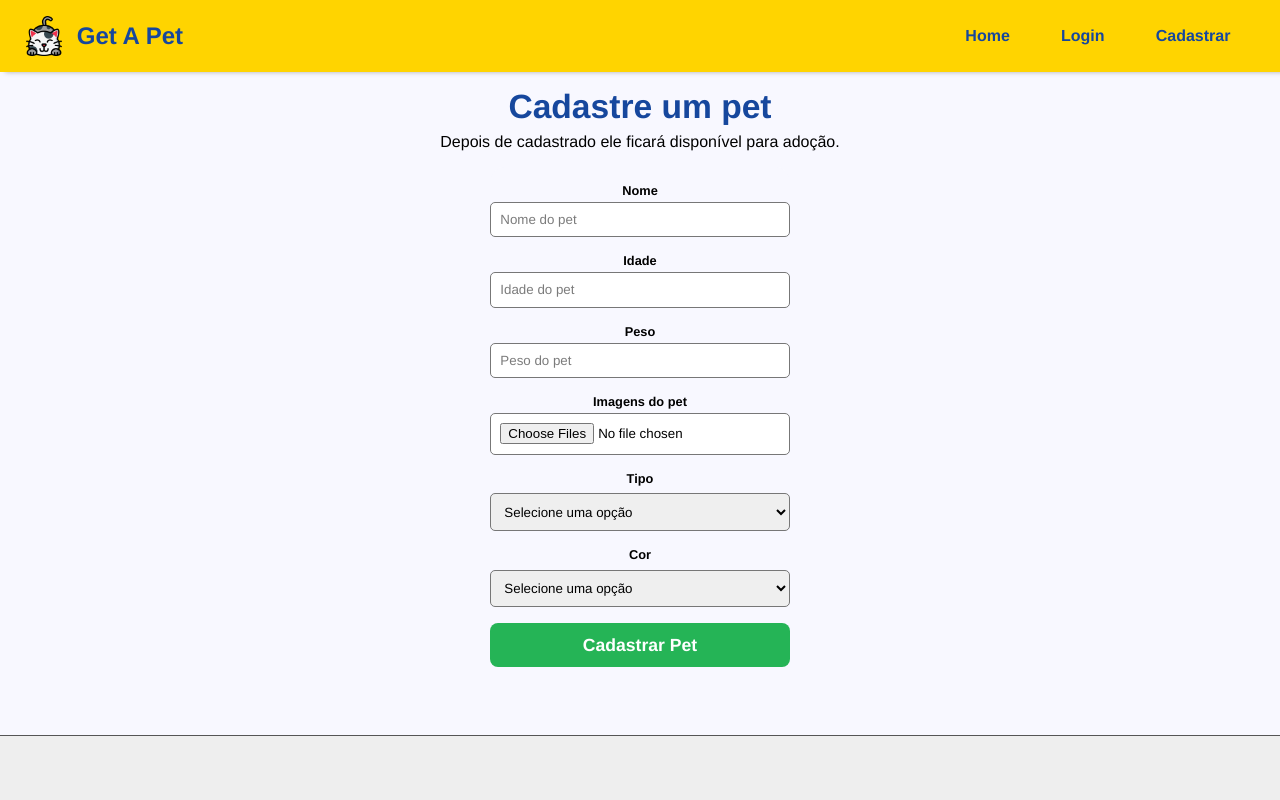
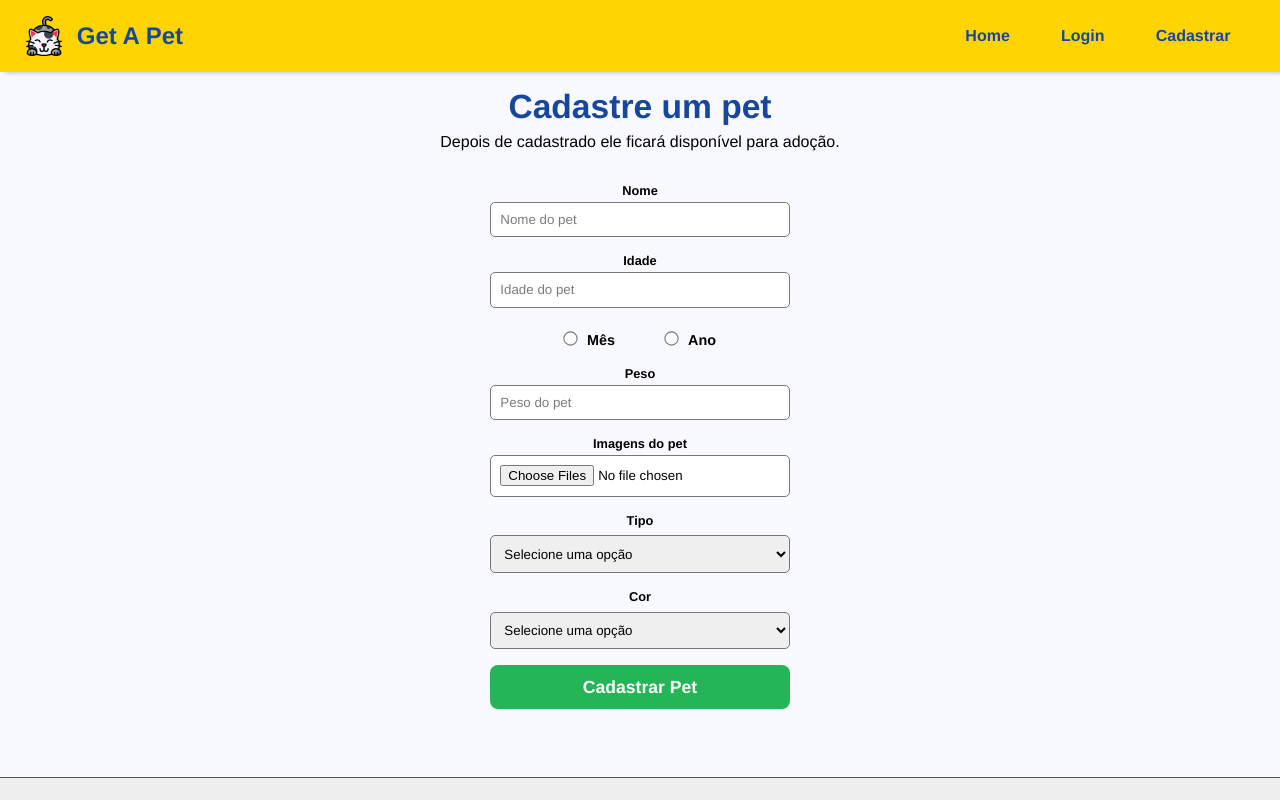
Before and after one commit to MaraisaFerreira/get_a_pet_MERN, a React (Vite) app in the folder frontend/: page /pets/add in a window 1280 px wide. Shown: the top 800 px of the page. Built offline with nearby package versions, Linux system fonts and the light colour scheme.

Commit message:
add ageType prop

```diff
--- a/frontend/src/components/form/Form.module.css
+++ b/frontend/src/components/form/Form.module.css
@@ -49,6 +49,26 @@
 	text-decoration: none;
 }
 
+.form_container .age_type {
+	display: flex;
+	align-items: center;
+	justify-content: center;
+	min-width: 100%;
+	padding: 8px;
+	margin-bottom: 10px;
+}
+
+.form_container .age_type input[type='radio'] {
+	margin-right: 10px;
+	transform: scale(1.1);
+}
+
+.form_container .age_type label {
+	margin: 0 25px;
+	font-weight: bold;
+	font-size: 0.9em;
+}
+
 /* pets */
 .preview_imgs_pet {
 	display: flex;
--- a/frontend/src/components/form/PetForm.jsx
+++ b/frontend/src/components/form/PetForm.jsx
@@ -46,6 +46,10 @@ function PetForm({ petData, textSubmit, handleSubmit }) {
 		});
 	}
 
+	function handleAgeType(e) {
+		setPet({ ...pet, [e.target.name]: e.target.value });
+	}
+
 	function submit(e) {
 		e.preventDefault();
 		console.log(pet);
@@ -90,6 +94,30 @@ function PetForm({ petData, textSubmit, handleSubmit }) {
 				handleOnChange={handleOnChange}
 				value={pet.age || ''}
 			/>
+			<div className={formStyles.age_type}>
+				<label htmlFor='mes'>
+					<input
+						type='radio'
+						id='mes'
+						name='ageType'
+						value='mes'
+						onChange={handleAgeType}
+						checked={pet.ageType === 'mes' || ''}
+					/>
+					Mês
+				</label>
+				<label htmlFor='ano'>
+					<input
+						type='radio'
+						id='ano'
+						name='ageType'
+						value='ano'
+						onChange={handleAgeType}
+						checked={pet.ageType === 'ano' || ''}
+					/>
+					Ano
+				</label>
+			</div>
 			<Input
 				text='Peso'
 				type='number'
```
